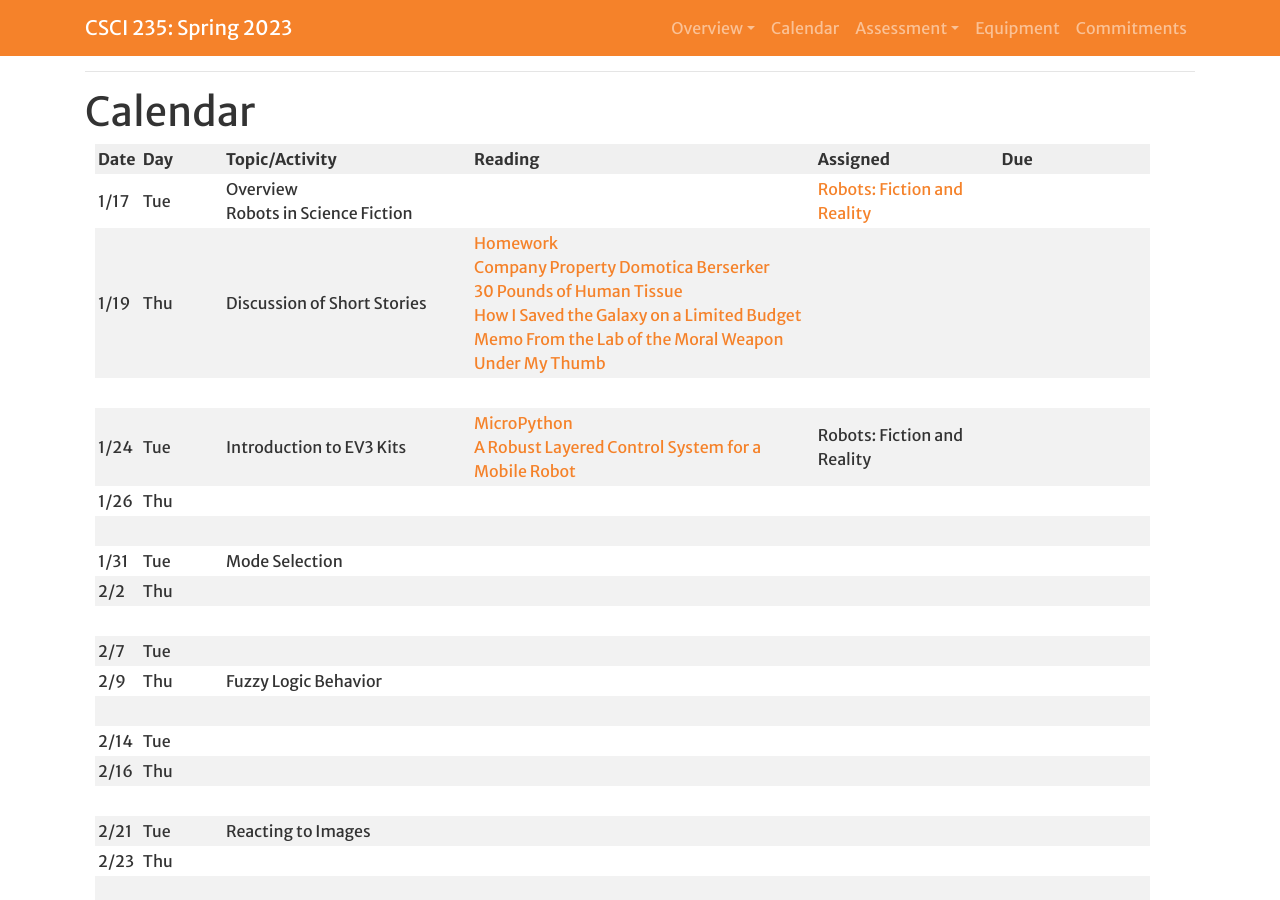
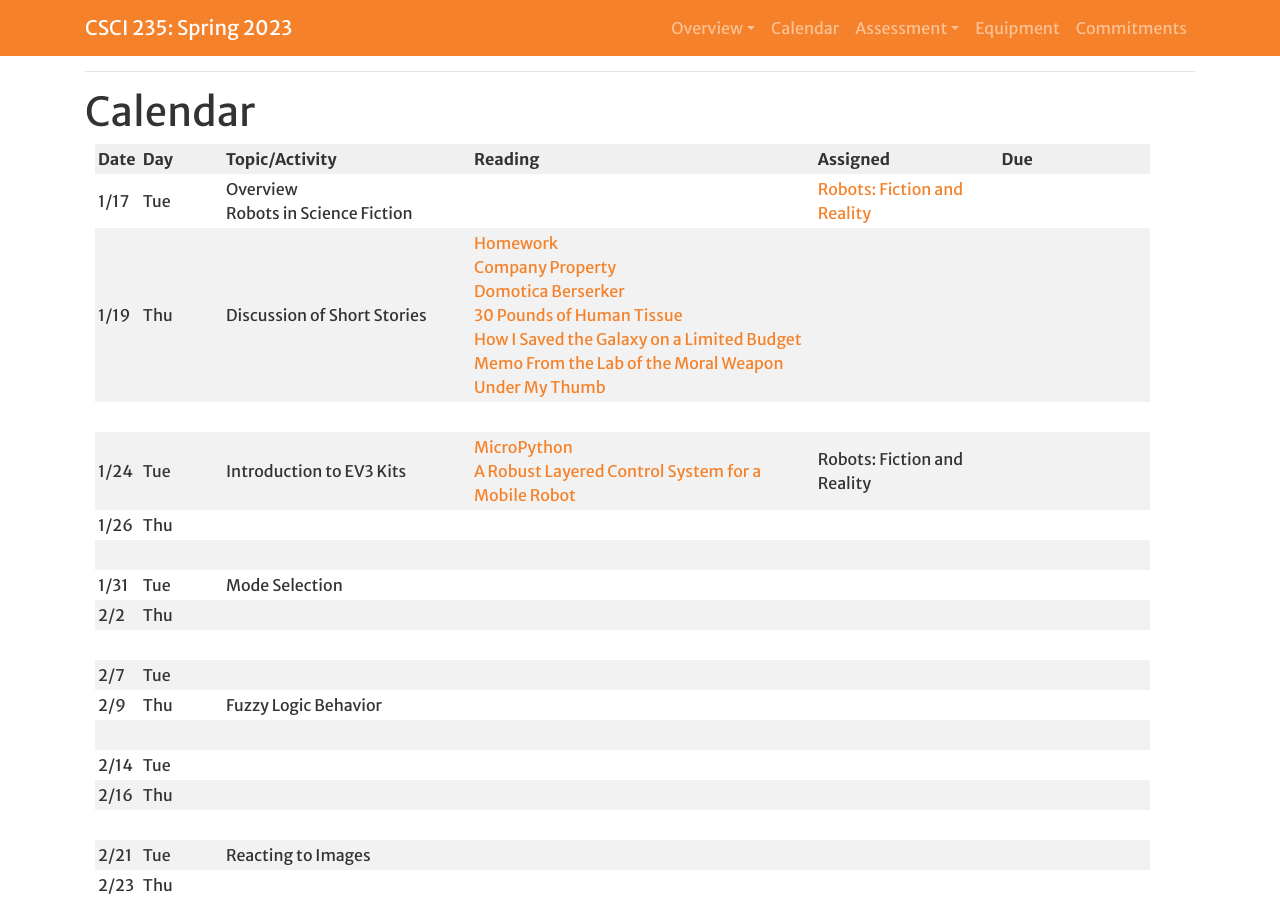
Before and after one commit to Hendrix-CS/csci235, a Jekyll site: the page built from index.md, in a window 1280 px wide and 900 px high, scrolled down 1056 px. Built offline with Jekyll 4.4.1, drawn with Linux system fonts in a browser that asks for light colours; a script that is not in the unit is left out; our own code applies the rules of GitHub Pages for plain Markdown files.

Commit message:
Fixed typo

```diff
--- a/index.md
+++ b/index.md
@@ -39,7 +39,7 @@
 |Date|Day|Topic/Activity|Reading|Assigned|Due|
 | --- | --- | --- | --- | --- | --- |
 | 1/17 | Tue | Overview<br>Robots in Science Fiction |  | [Robots: Fiction and Reality]({{site.baseurl}}/projects/robots_sci_fi.html) |  |
-| 1/19 | Thu | Discussion of Short Stories | [Homework](https://dailysciencefiction.com/science-fiction/robots-and-computers/philip-apps/homework)<br>[Company Property](https://dailysciencefiction.com/science-fiction/robots-and-computers/john-albertson/company-property) [Domotica Berserker](https://dailysciencefiction.com/science-fiction/robots-and-computers/paul-g-di-filippo/domotica-berserker)<br>[30 Pounds of Human Tissue](https://dailysciencefiction.com/science-fiction/robots-and-computers/jennifer-campbell-hicks/30-pounds-of-human-tissue)<br>[How I Saved the Galaxy on a Limited Budget](https://dailysciencefiction.com/science-fiction/robots-and-computers/aidan-doyle/how-i-saved-the-galaxy-on-a-limited-budget)<br>[Memo From the Lab of the Moral Weapon](https://dailysciencefiction.com/science-fiction/robots-and-computers/h-baumgardt/memo-from-the-lab-of-the-moral-weapon)<br>[Under My Thumb](https://dailysciencefiction.com/science-fiction/robots-and-computers/laura-ansara/under-my-thumb) |  |  |
+| 1/19 | Thu | Discussion of Short Stories | [Homework](https://dailysciencefiction.com/science-fiction/robots-and-computers/philip-apps/homework)<br>[Company Property](https://dailysciencefiction.com/science-fiction/robots-and-computers/john-albertson/company-property)<br>[Domotica Berserker](https://dailysciencefiction.com/science-fiction/robots-and-computers/paul-g-di-filippo/domotica-berserker)<br>[30 Pounds of Human Tissue](https://dailysciencefiction.com/science-fiction/robots-and-computers/jennifer-campbell-hicks/30-pounds-of-human-tissue)<br>[How I Saved the Galaxy on a Limited Budget](https://dailysciencefiction.com/science-fiction/robots-and-computers/aidan-doyle/how-i-saved-the-galaxy-on-a-limited-budget)<br>[Memo From the Lab of the Moral Weapon](https://dailysciencefiction.com/science-fiction/robots-and-computers/h-baumgardt/memo-from-the-lab-of-the-moral-weapon)<br>[Under My Thumb](https://dailysciencefiction.com/science-fiction/robots-and-computers/laura-ansara/under-my-thumb) |  |  |
 |      |
 | 1/24 | Tue | Introduction to EV3 Kits | [MicroPython](https://pybricks.com/ev3-micropython/) <br> [A Robust Layered Control System for a Mobile Robot]({{site.baseurl}}/readings/Robust_Control.pdf) | Robots: Fiction and Reality |
 | 1/26 | Thu |  |  |  |  |
```
